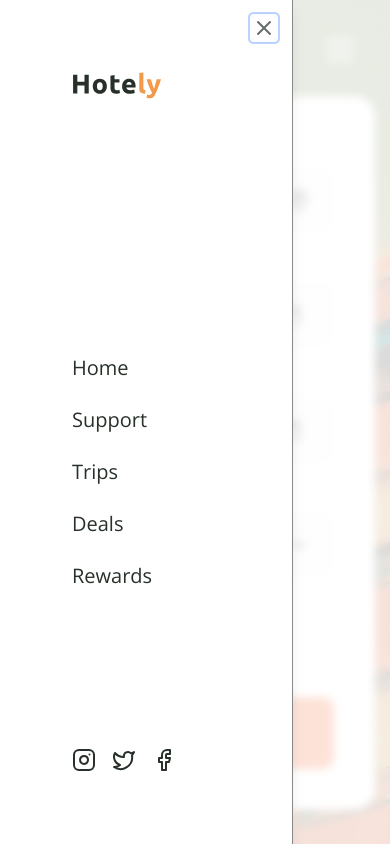
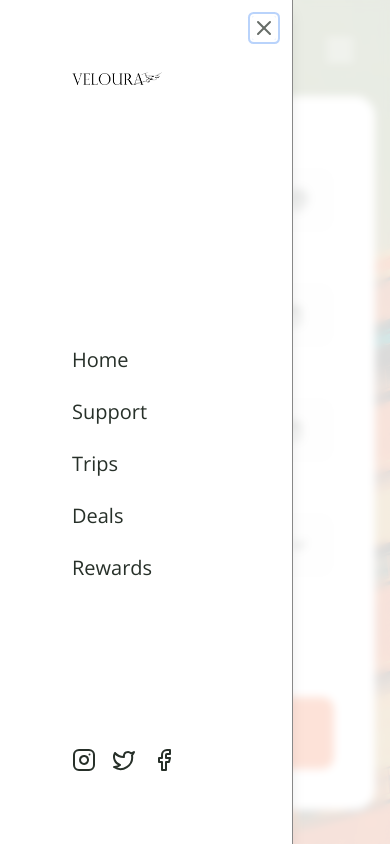
Before and after one commit to kbyph/Veloura, a Next.js app: page / in a window 390 px wide. Both pictures are taken after a click on the button 340 px from the left and 50 px from the top of the page. Shown: the top 844 px of the page. Built offline with nearby package versions, Linux system fonts and the light colour scheme.

Commit message:
Updated logo

```diff
--- a/components/MobileNav.jsx
+++ b/components/MobileNav.jsx
@@ -20,7 +20,7 @@ const MobileNav = () => {
                 {/*Company Logo*/}
                 <Link href='/' className='mb-24'>
                 <Image
-                    src='/footer/logo.svg'
+                    src='/footer/logo.png'
                     width={90}
                     height={46}
                     alt=''
```
